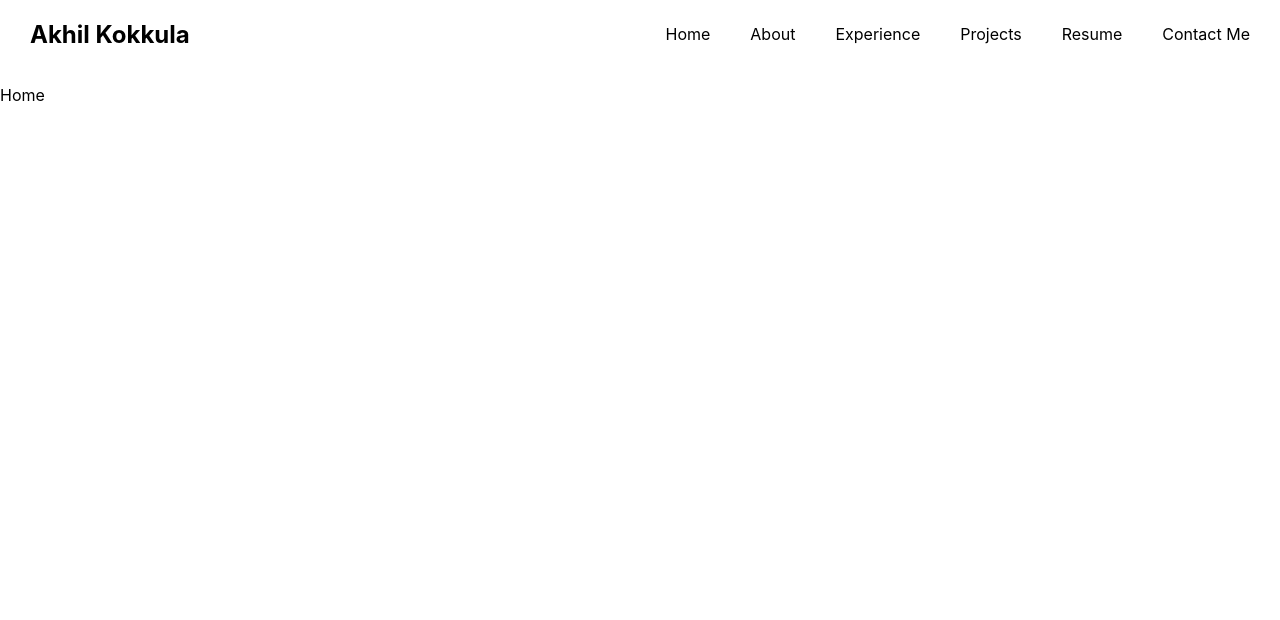
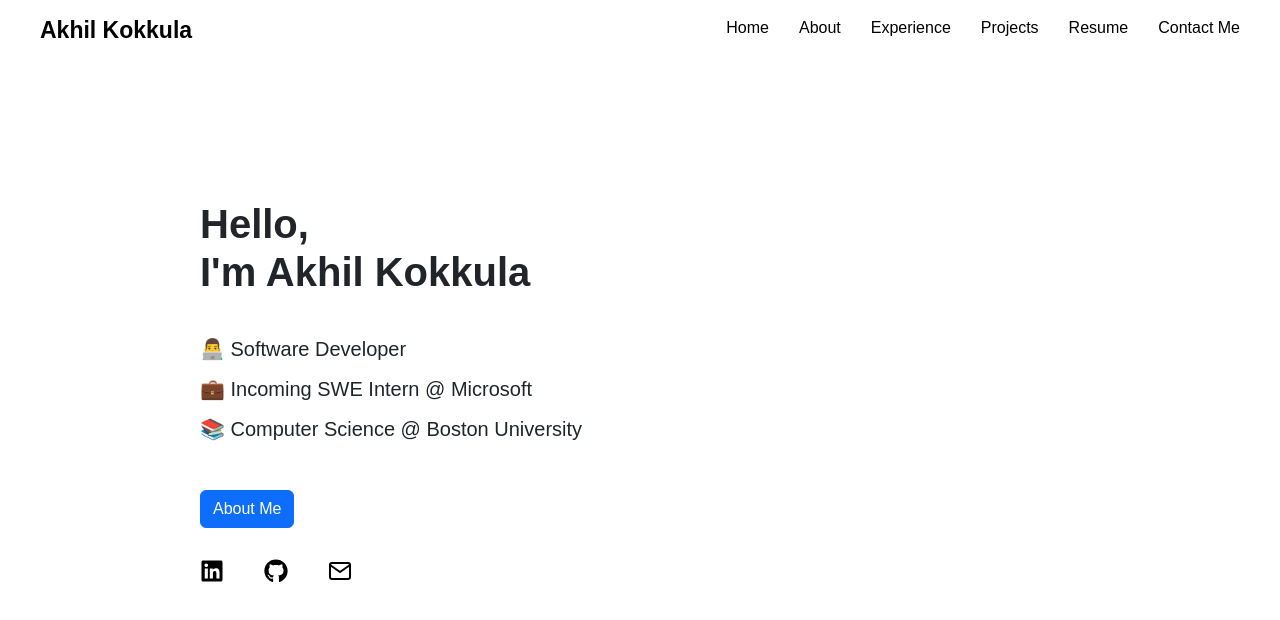
Before and after one commit to Akhil-Kokkula/PersonalWebsite, a React (Create React App) app: page / in a window 1280 px wide. Shown: the top 620 px of the page. Built offline with nearby package versions, Linux system fonts and the light colour scheme.

Commit message:
home page almost done

```diff
--- a/src/App.js
+++ b/src/App.js
@@ -10,7 +10,10 @@ import {BrowserRouter as Router, Routes, Route} from "react-router-dom";
 
 function App() {
   return (
+    <div className="center">
       <NavBar2 />
+    </div>
+
   );
 }
 
--- a/src/Styles.css
+++ b/src/Styles.css
@@ -1,3 +1,3 @@
 .center {
-    text-align: center;
+    font-family: sans-serif;
 }
--- a/src/navbar.css
+++ b/src/navbar.css
@@ -2,7 +2,7 @@
     display: flex;
     justify-content: space-between;
     /* align-items: center; */
-    padding: 0 30px;
+    padding: 0 40px;
 }
 
 .navMenu {
@@ -12,7 +12,8 @@
     align-items: center;
     text-align: center;
     justify-content: end;
-    grid-gap: 40px;
+    grid-gap: 30px;
+    padding: 15px 0px 0px 0px;
 }
 
 .nav-links {
@@ -21,6 +22,13 @@
 }
 
 .nav-links-unique {
+    text-decoration: none;
+    font-size: 23px;
+    font-weight: bold;
+    color: black;
+}
+
+.nav-links-unique:hover {
     text-decoration: none;
     color: black;
 }
--- a/src/pages/Home.js
+++ b/src/pages/Home.js
@@ -1,10 +1,35 @@
 import React, { Component } from "react";
+import Button from "react-bootstrap/Button";
+import 'bootstrap/dist/css/bootstrap.min.css';
+import { FaGithub } from 'react-icons/fa';
+import { FaLinkedin } from 'react-icons/fa';
+import { FiMail } from 'react-icons/fi';
+import {BrowserRouter as Router, Routes, Route, Link} from "react-router-dom";
+import "./home.css";
 
 class Home extends Component {
   render() {
     return (
-      <div>
-        <p>Home</p>
+    <div className="page" style={{backgroundColor:'#e6f4ff'}}>
+      <div className="container-home">
+        <div className="text-zone">
+            <h1 className="title"> Hello, <br /> I'm Akhil Kokkula <br /> </h1>
+            <ul className="list-design">
+                <li>👨‍💻 Software Developer</li>
+                <li>💼 Incoming SWE Intern @ Microsoft</li>
+                <li>📚 Computer Science @ Boston University</li>
+            </ul>
+            <div className="button-container">
+                <Button variant="primary" href="/about" size="20px">About Me</Button>{' '}
+            </div>
+
+            <ul className="list-design2">
+                <li><a href="//www.linkedin.com/in/kokkula-akhil"><FaLinkedin size="1.5em" color="black"/></a></li>
+                <li><a href="https://github.com/Akhil-Kokkula"><FaGithub size="1.5em" color="black"/></a></li>
+                <li><a href="//kokkulaak@gmail.com"><FiMail size="1.5em" color="black"/></a></li>
+            </ul>
+        </div>
+      </div>
       </div>
     );
   }
--- /dev/null
+++ b/src/pages/home.css
@@ -0,0 +1,43 @@
+.container-home {
+    padding: 0 200px;
+}
+
+.title {
+    font-weight: bold;
+}
+
+.list-design {
+    list-style: none;
+    display: grid;
+    grid-template-rows: repeat(3, auto);
+    justify-content: flex-start;
+    padding: 30px 0px 0px 0px;
+    grid-gap: 10px;
+    font-size: 20px;
+}
+
+.list-design2 {
+    list-style: none;
+    text-decoration: none;
+    display: grid;
+    grid-template-columns: repeat(3, auto);
+    justify-content: flex-start;
+    padding: 0 0;
+    grid-gap: 40px;
+}
+
+.text-zone {
+    position: absolute;
+    left: 10;
+    top: 25%;
+}
+
+.button-container {
+    padding: 30px 0px 30px 0px;
+}
+
+.flat-button {
+    text-align: center;
+    text-decoration: none;
+    color: white
+}
```
Also changed, not shown: package.json (+7 -0 lines), 1 other file (tests, documents, lock files or other folders).
